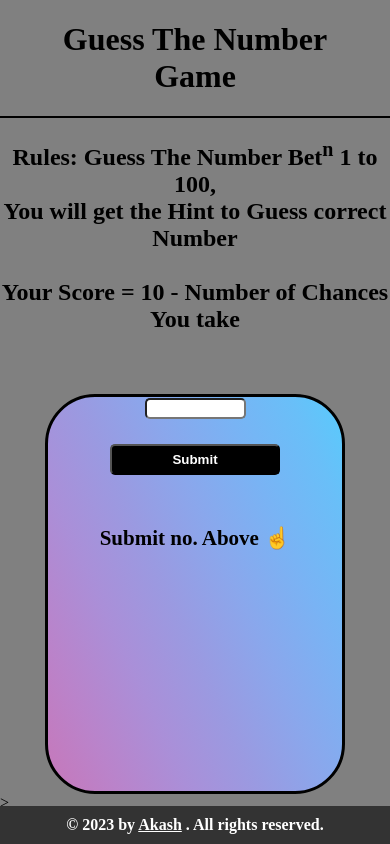
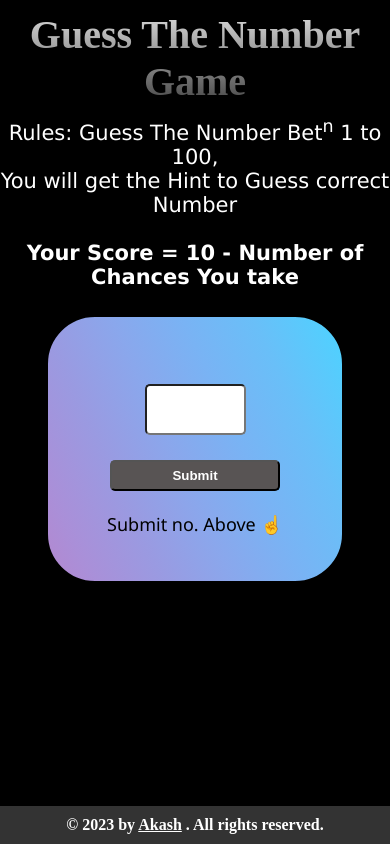
Before and after one commit to skyblue05/Guess_the_Game, a plain HTML site: page index.html in a window 390 px wide. Drawn offline with Linux system fonts and the light colour scheme.

Commit message:
Update style.css

```diff
--- a/style.css
+++ b/style.css
@@ -7,8 +7,19 @@
 
 
 body {
-    background-color: grey;
+    background-color: black;
     /* Optional: This keeps the background fixed while scrolling */
+}
+
+.intro {
+    color: white;
+
+}
+
+.container {
+    display: flex;
+    align-items: center;
+    justify-content: center;
 }
 
 .box {
@@ -16,27 +27,36 @@ body {
     background-size: cover;
     background-repeat: no-repeat;
     background-attachment: fixed;
-    display: block;
-    margin: auto;
-    padding: 1px;
-    width: 750px;
-    height: 500px;
+    display: flex;
+    align-items: center;
+    justify-content: center;
+    flex-direction: column;
+    width: 450px;
+    height: 250px;
     border: 3px solid black;
     border-radius: 50px;
-    margin-top: 10px;
 }
+
+
 
 .header {
     text-align: center;
-    padding: 21px;
-    border-bottom: 2px solid black;
-    margin-bottom: 20px;
+    padding: 11px;
+    font-size: 61px;
+    background: -webkit-linear-gradient(#eee, #333);
+    -webkit-text-fill-color: transparent;
+    -webkit-background-clip: text;
 }
 
 .contain {
     text-align: center;
     /* border-bottom: 2px solid black; */
-    padding-bottom: 51px;
+    padding-bottom: 25px;
+}
+
+.contain h2 {
+    font-family: Verdana, Geneva, Tahoma, sans-serif;
+
 }
 
 input {
@@ -51,6 +71,26 @@ input {
     font-weight: bolder;
 }
 
+/*
+share button style
+#share-container {
+    display: inline-block;
+}
+
+#share-button {
+    background: none;
+    border: none;
+    padding: 0;
+    cursor: pointer;
+}
+
+#share-icon {
+    width: 32px;
+    height: 32px;
+}
+
+*/
+
 button {
     display: block;
     border-radius: 5px;
@@ -59,15 +99,15 @@ button {
     height: 31px;
     padding: 1px;
     margin-top: 25px;
-    margin-bottom: 51px;
+    margin-bottom: 21px;
     font-weight: bold;
-    background-color: black;
+    background-color: rgb(88, 84, 84);
     color: white;
 }
 
 button:hover {
-    background-color: rgb(88, 84, 84);
     color: white;
+    background-color: black;
     font-weight: bolder;
     cursor: pointer;
     /* text-transform:capitalize; */
@@ -81,18 +121,17 @@ button:hover {
     display: block;
     width: 500px;
     height: 50px;
-    margin: auto;
     padding: 1px;
     border: 2px solid black;
     text-align: center;
 }
 
 #ok {
-    color: black;
-    font-weight: bold;
     text-align: center;
-    font-size: 21px;
-    translate: 20px 0px .4s;
+    font-family: 'Segoe UI', Tahoma, Geneva, Verdana, sans-serif;
+    font-size: 18px;
+
+
 }
 
 
@@ -100,29 +139,227 @@ button:hover {
 @media screen and (max-width: 900px) {
 
 
+    .header {
+        text-align: center;
+        font-size: 20px;
+    }
+
+    .contain h2 {
+        font-size: 21px;
+        font-weight: lighter;
+    }
+
     .box {
         width: 300px;
-        height: 400px;
+        height: 270px;
         font-size: 10px;
     }
 
     input {
-        display: block;
+        /* display: block;
         border-radius: 5px;
-        margin: auto;
+        margin: auto; */
+        margin-top: 21px;
         width: 101px;
-        height: 21px;
+        height: 51px;
         padding: 1px;
         text-align: center;
-        font-size: larger;
+        font-size: 21px;
         font-weight: bolder;
     }
 
     .hint {
-        display: block;
+        /* width: 300px;
+        height: 50px; */
+        padding: 1px;
+        border: 2px solid black;
+        text-align: center;
+    }
+}
+
+footer {
+    background-color: black;
+    color: white;
+    text-align: center;
+    font-weight: bolder;
+    background-color: #333;
+    padding: 10px;
+    position: fixed;
+    bottom: 0;
+    width: 100%;
+}* {
+    margin: 0px;
+    box-sizing: border-box;
+
+}
+
+
+
+body {
+    background-color: black;
+    /* Optional: This keeps the background fixed while scrolling */
+}
+
+.intro {
+    color: white;
+
+}
+
+.container {
+    display: flex;
+    align-items: center;
+    justify-content: center;
+}
+
+.box {
+    background-image: linear-gradient(to right top, #d16ba5, #c777b9, #ba83ca, #aa8fd8, #9a9ae1, #8aa7ec, #79b3f4, #69bff8, #52cffe, #41dfff, #46eefa, #5ffbf1);
+    background-size: cover;
+    background-repeat: no-repeat;
+    background-attachment: fixed;
+    display: flex;
+    align-items: center;
+    justify-content: center;
+    flex-direction: column;
+    width: 450px;
+    height: 250px;
+    border: 3px solid black;
+    border-radius: 50px;
+}
+
+
+
+.header {
+    text-align: center;
+    padding: 11px;
+    font-size: 61px;
+    background: -webkit-linear-gradient(#eee, #333);
+    -webkit-text-fill-color: transparent;
+    -webkit-background-clip: text;
+}
+
+.contain {
+    text-align: center;
+    /* border-bottom: 2px solid black; */
+    padding-bottom: 25px;
+}
+
+.contain h2 {
+    font-family: Verdana, Geneva, Tahoma, sans-serif;
+
+}
+
+input {
+    display: block;
+    border-radius: 5px;
+    margin: auto;
+    width: 170px;
+    height: 31px;
+    padding: 1px;
+    text-align: center;
+    font-size: larger;
+    font-weight: bolder;
+}
+
+/*
+share button style
+#share-container {
+    display: inline-block;
+}
+
+#share-button {
+    background: none;
+    border: none;
+    padding: 0;
+    cursor: pointer;
+}
+
+#share-icon {
+    width: 32px;
+    height: 32px;
+}
+
+*/
+
+button {
+    display: block;
+    border-radius: 5px;
+    margin: auto;
+    width: 170px;
+    height: 31px;
+    padding: 1px;
+    margin-top: 25px;
+    margin-bottom: 21px;
+    font-weight: bold;
+    background-color: rgb(88, 84, 84);
+    color: white;
+}
+
+button:hover {
+    color: white;
+    background-color: black;
+    font-weight: bolder;
+    cursor: pointer;
+    /* text-transform:capitalize; */
+}
+
+#sub:active {
+    cursor: copy;
+}
+
+.hint {
+    display: block;
+    width: 500px;
+    height: 50px;
+    padding: 1px;
+    border: 2px solid black;
+    text-align: center;
+}
+
+#ok {
+    text-align: center;
+    font-family: 'Segoe UI', Tahoma, Geneva, Verdana, sans-serif;
+    font-size: 18px;
+
+
+}
+
+
+
+@media screen and (max-width: 900px) {
+
+
+    .header {
+        text-align: center;
+        font-size: 20px;
+    }
+
+    .contain h2 {
+        font-size: 21px;
+        font-weight: lighter;
+    }
+
+    .box {
         width: 300px;
-        height: 50px;
-        margin: auto;
+        height: 270px;
+        font-size: 10px;
+    }
+
+    input {
+        /* display: block;
+        border-radius: 5px;
+        margin: auto; */
+        margin-top: 21px;
+        width: 101px;
+        height: 51px;
+        padding: 1px;
+        text-align: center;
+        font-size: 21px;
+        font-weight: bolder;
+    }
+
+    .hint {
+        /* width: 300px;
+        height: 50px; */
         padding: 1px;
         border: 2px solid black;
         text-align: center;
```
